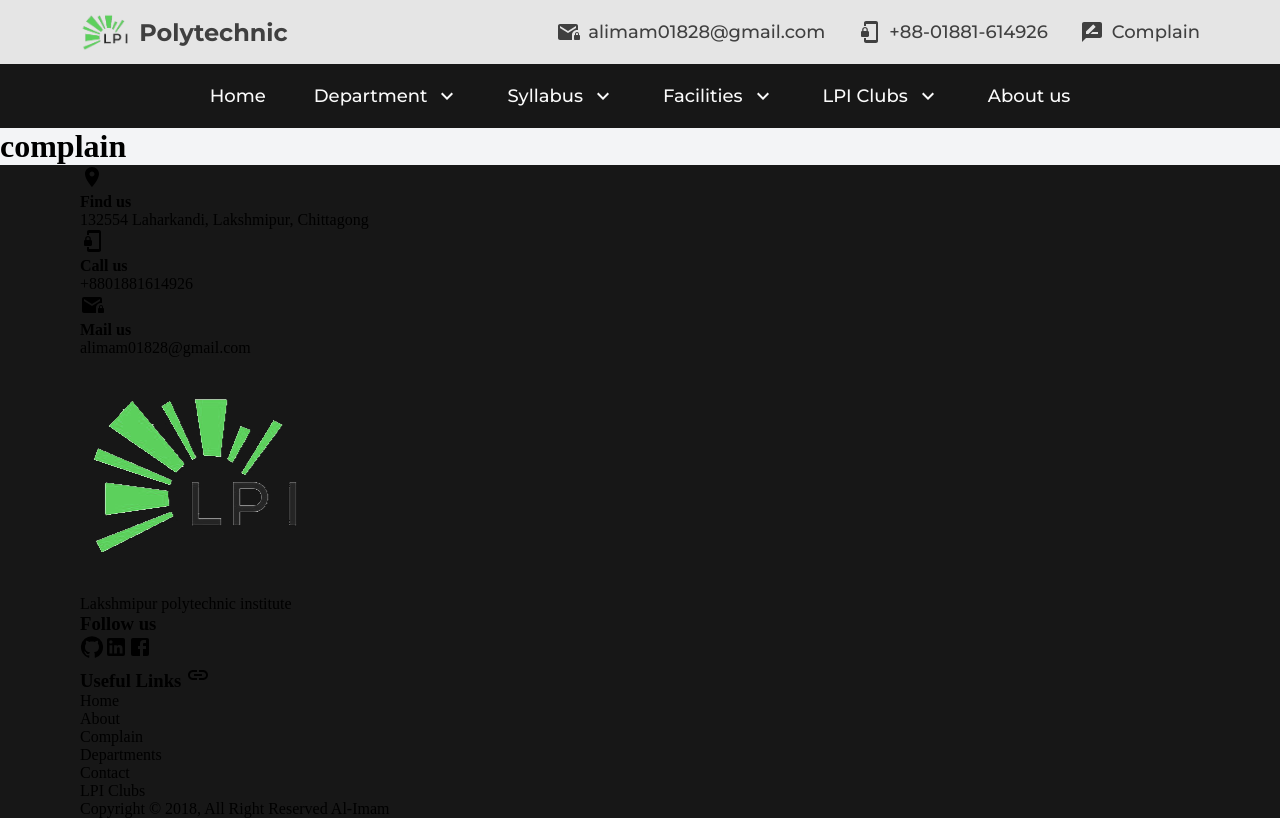
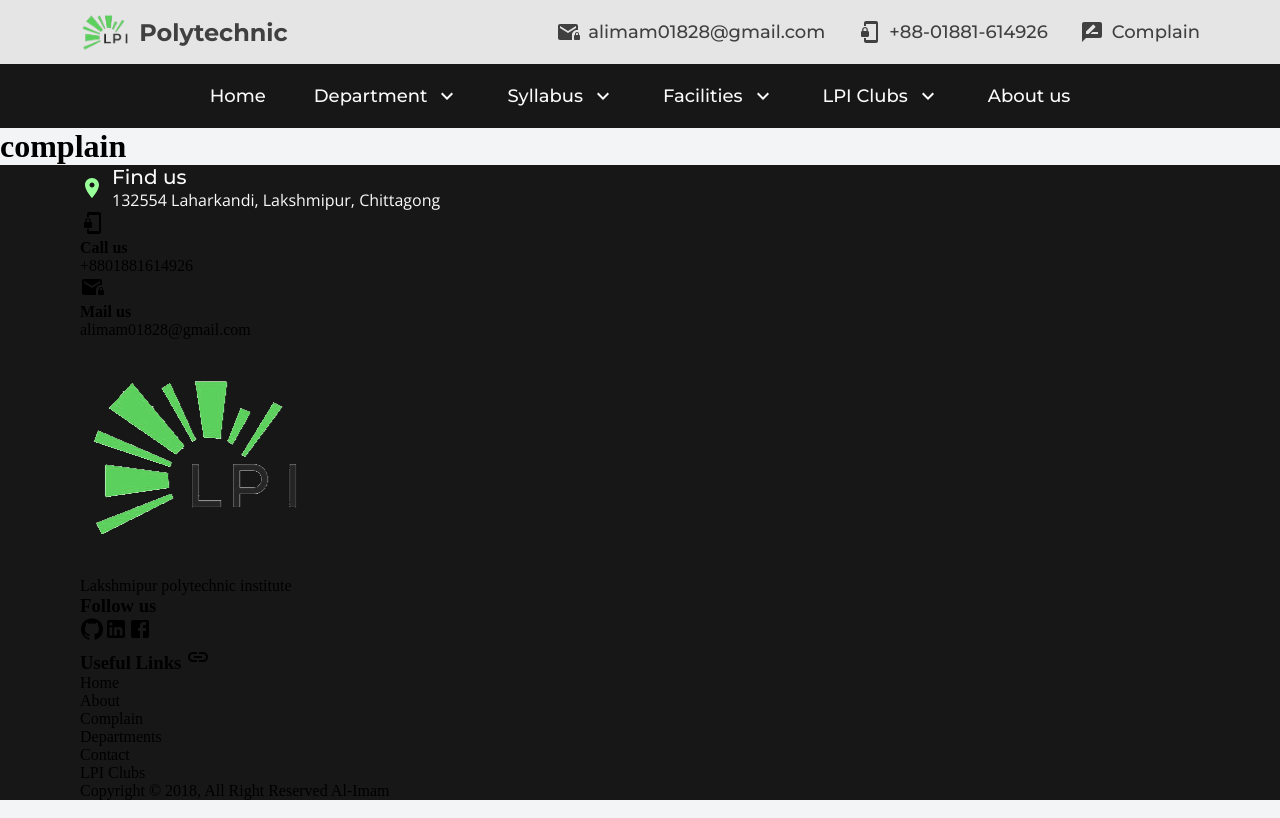
Before and after one commit to al-imam/lpi, a React (Vite) app: page /complain in a window 1280 px wide. Built offline with nearby package versions, Linux system fonts and the light colour scheme.

Commit message:
style call to action footer element

```diff
--- a/src/components/Footer/Footer.jsx
+++ b/src/components/Footer/Footer.jsx
@@ -14,11 +14,13 @@ function Footer() {
     <footer className={classes.footerSection}>
       <div className={classes.container}>
         <div>
-          <div>
+          <div className={classes.footerContact}>
             <LocationOnIcon />
-            <div className="cta-text">
-              <h4>Find us</h4>
-              <span>132554 Laharkandi, Lakshmipur, Chittagong</span>
+            <div className={classes.contactInfo}>
+              <h4 className={classes.infoHeading}>Find us</h4>
+              <address className={classes.infoDescription}>
+                132554 Laharkandi, Lakshmipur, Chittagong
+              </address>
             </div>
           </div>
           <div>
--- a/src/components/Footer/footer.module.css
+++ b/src/components/Footer/footer.module.css
@@ -6,3 +6,31 @@
   max-width: 70rem;
   margin-inline: auto;
 }
+
+.footerContact {
+  display: flex;
+  justify-content: flex-start;
+  align-items: center;
+  gap: 0.5rem;
+}
+
+.footerContact svg {
+  color: var(--primary);
+}
+
+.contactInfo :is(.infoHeading, .infoDescription) {
+  color: var(--gray-50);
+}
+
+.infoHeading {
+  font-size: var(--h5);
+  font-family: var(--ff-m);
+  font-weight: var(--fw-500);
+}
+
+.infoDescription {
+  font-size: var(--h6);
+  font-family: var(--ff-os);
+  font-weight: var(--fw-400);
+  font-style: normal;
+}
```
